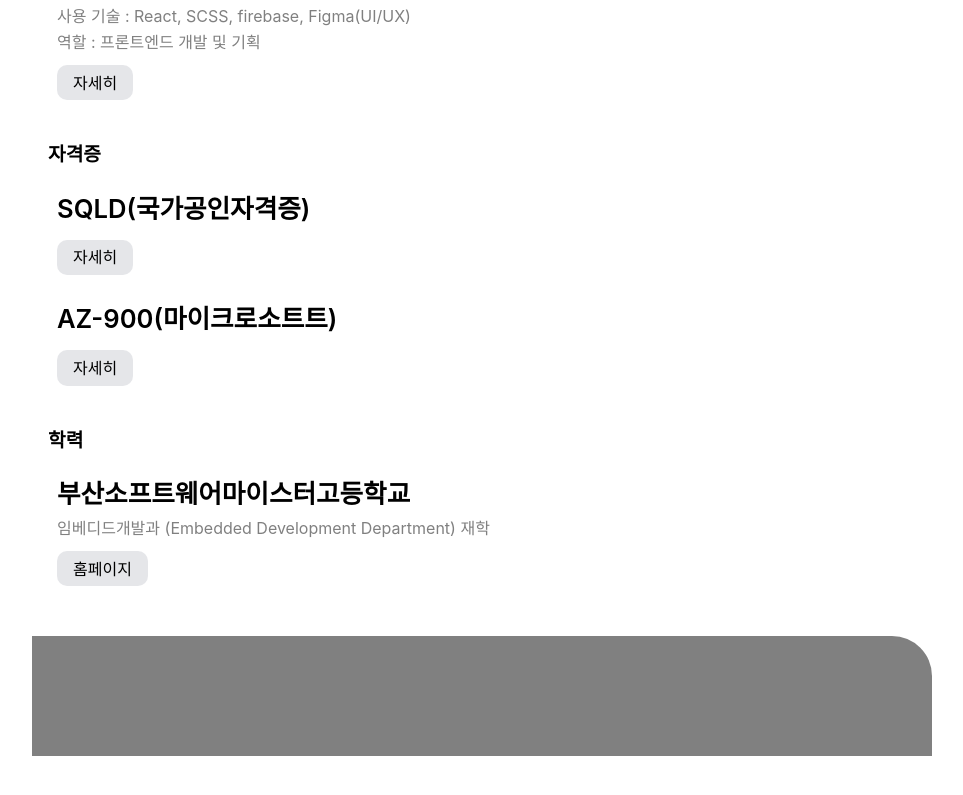
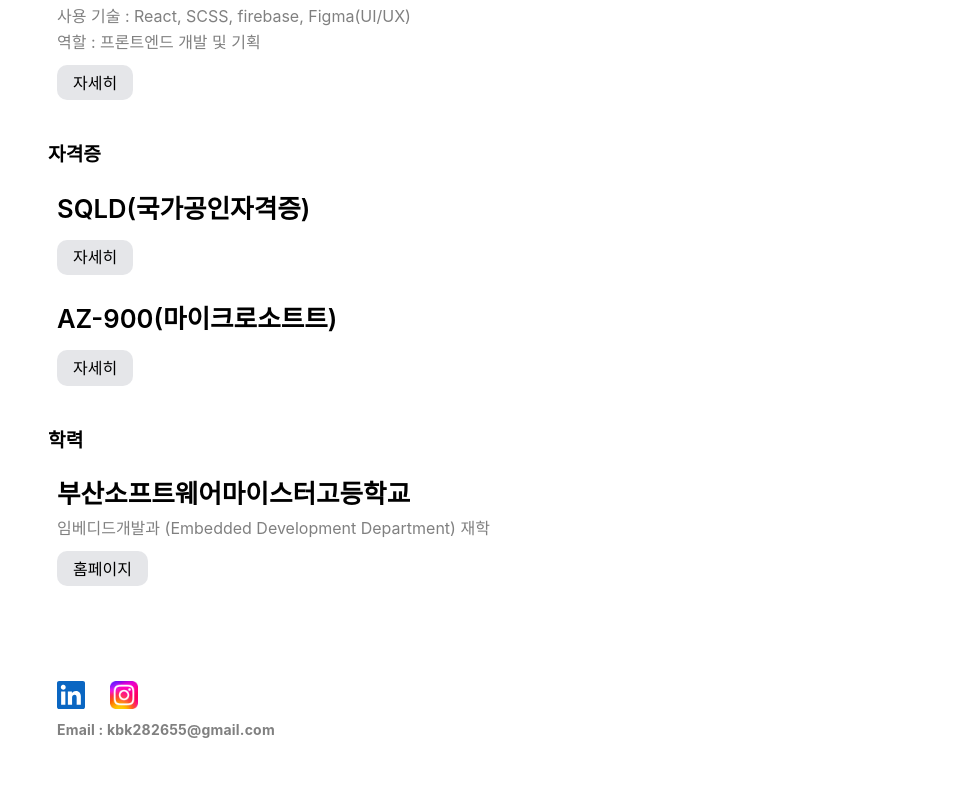
Before and after one commit to kwonkangbin/About_kwonkangbin, a React (Create React App) app: page / in a window 1280 px wide. Shown: the part 1633-2428 px from the top of the page, without its empty margins (158-1121 px from the left). Before the commit the page ends 2389 px from the top, so only its background shows below. Built offline with nearby package versions, Linux system fonts and the light colour scheme; a web font is replaced by a local one.

Commit message:
UPDATE : 푸터 변경

```diff
--- a/src/components/Footer/Footer.js
+++ b/src/components/Footer/Footer.js
@@ -1,12 +1,16 @@
 import React from "react";
-import { useInView } from "react-intersection-observer";
+import LinkedIn from "../../assets/logo/linkedin.svg"
+import Instagram from "../../assets/logo/instagram.png"
 import * as S from './style.js';
 
 export default function Footer() {
-    const [ref, inView] = useInView({ triggerOnce: true, threshold: 0.5 });
     return (
-        <S.Stylefooter ref={ref}>
-
+        <S.Stylefooter>
+            <div>
+                <img src={LinkedIn}></img>
+                <img src={Instagram}></img>
+            </div>
+            <a href="mailto:kbk282655@gmail.com">Email : kbk282655@gmail.com</a>
         </S.Stylefooter>
     );
 }
--- a/src/components/Footer/style.js
+++ b/src/components/Footer/style.js
@@ -2,9 +2,30 @@ import styled from 'styled-components';
 import { Link } from "react-router-dom";
 
 export const Stylefooter = styled.footer`
-    margin-top: 50px;
+    display: flex;
+    flex-direction: column;
+    margin-top: 65px;
     width: 100%;
-    height: 120px;
-    background-color: grey;
-    border-top-right-radius: 40px;
+    height: 180px;
+    /* border-top-right-radius: 40px; */
+
+    > div{
+        > img{
+            float:left;
+            margin: 30px 0 0 25px;
+            width: 28px;
+            height: 28px;
+        }
+    }
+
+    > a{
+        margin: 12px 0 0 25px;
+        font-size: 14px;
+        font-weight: bold;
+        font-style: normal;
+        line-height: 1.3;
+        letter-spacing: 0.2px;
+        text-decoration: none;
+        color: grey;
+    }
 `;
```
